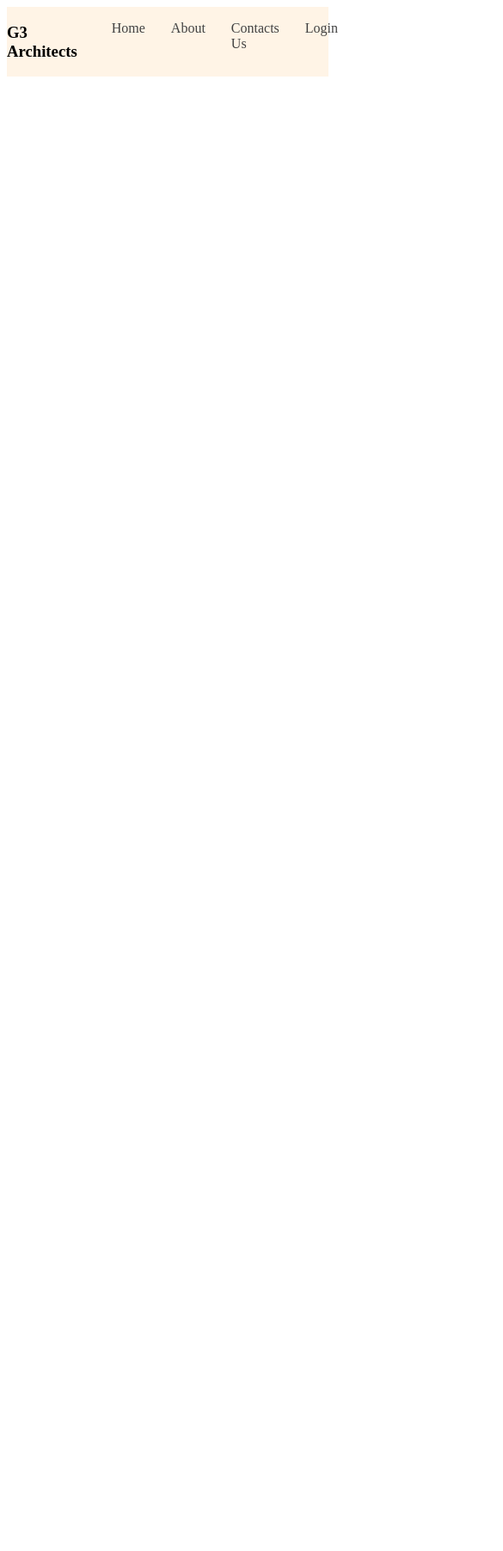
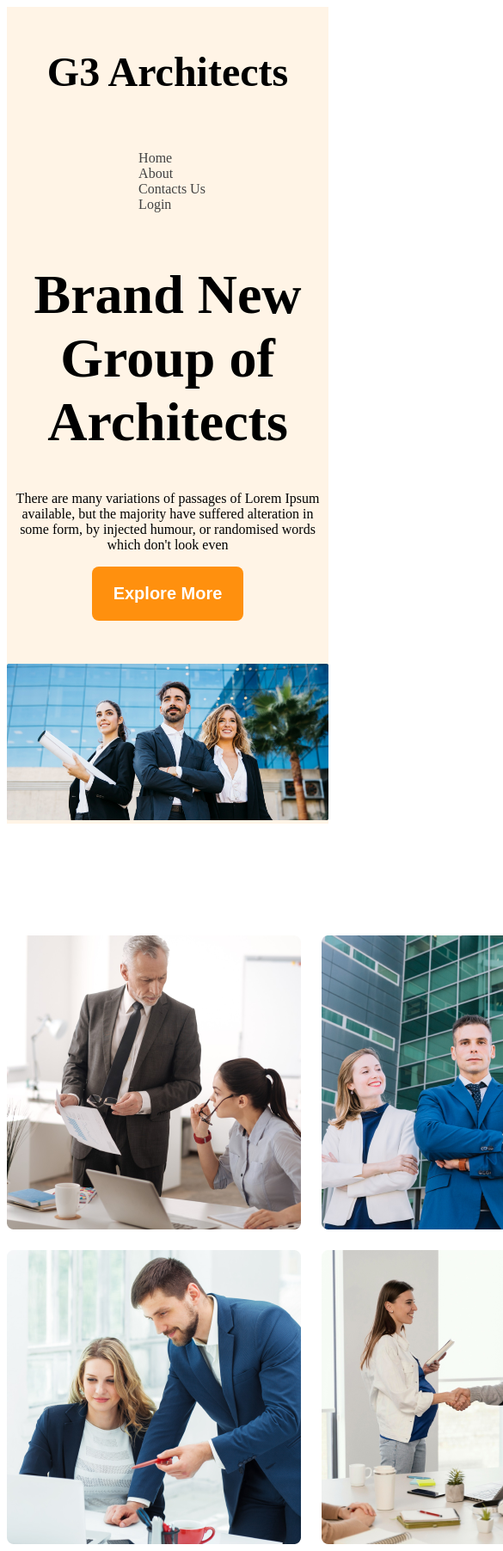
Before and after one commit to Niyamul-04/Architech-resouces, a plain HTML site: page index.html in a window 390 px wide. Shown: the top 1804 px of the page at 86% size, 585 px wide, since content can reach past the window. Before the commit the page ends 844 px from the top, so only its background shows below. Drawn offline with Linux system fonts and the light colour scheme.

Commit message:
Addedd team section with flex and grid layout

```diff
--- a/index.html
+++ b/index.html
@@ -26,11 +26,34 @@
 
               </nav>
               <div class="banner">
-
+              <div class="banner-content">
+                <h1 class="banner-tittle">
+                Brand New Group of Architects </h1>
+                <p class="baner-description">There are many variations of passages of Lorem Ipsum available, but the majority have suffered alteration in some form, by injected humour, or randomised words which don't look even</p>
+                <button class="btn-primary">Explore More</button>
+              </div>
+                <img class="banner-image" src="images/banner.png" alt="">
               </div>
     </header>
 
     <main>
+            <section class="teams display-flex">
+                <div class="team-img-container">
+                   <img src="images/team1.png" alt="">
+                   <img src="images/team2.png" alt="">
+                   <img src="images/team3.png" alt="">
+                   <img src="images/team4.png" alt="">
+                </div>
+                <div class="our-features">
+                    <h3 class="feature-tittle">
+                     <span id="quick-list" class="text-light-gray">Quick list</span> <span>of Our</span> <span>Features</span>
+                    </h3>
+                    <p class="feature-description">
+                        There are many variations of passages of Lorem Ipsum available, but the majority have suffered alteration in some form, by injected humour, or randomised words which don't look even
+                    </p>
+                    <button class="btn-primary">Explore More</button>
+                </div>
+            </section>
 
     </main>
 
--- a/styles/architech.css
+++ b/styles/architech.css
@@ -21,12 +21,35 @@
 .bg-light{
       background-color: rgba(255, 144, 14, 0.1);
 }
+.btn-primary{
+    background-color: #FF900E;
+    color: white;
+    padding: 20px 25px;
+    font-size: 1.25rem;
+    font-weight: 600;
+    border-radius: 8px;
+    border: none;
 
+}
+
+main{
+    max-width: 1440px;
+    margin: 0 auto;
+}
+main > section{
+      margin-top: 130px;
+}
 /* header styles */
 
 /* navbar related styles */
 .navbar{
     justify-content: space-between;
+    align-items: center;
+}
+
+.brand{
+    font-weight: 700;
+    font-size: 3rem;
 }
 
 .nav-item{
@@ -42,3 +65,45 @@
     max-width: 1440px;
     margin: 0 auto;
 }
+/* banner related styles */
+.banner-content{
+    max-width: 850px;
+    margin: 0 auto;
+    text-align: center;
+    margin-bottom: 50px;
+}
+.banner-tittle{
+    font-weight: 700;
+    font-size: 4rem;
+}
+.banner-image{
+    width: 100%;
+}
+/* team and features related styles */
+.teams{
+    align-items: center;
+}
+
+.team-img-container{
+    display: grid;
+    grid-template-columns: repeat(2, 1fr) ;
+    gap: 24px;
+}
+.our-features{
+    margin-left: 130px;
+    max-width: 530px;
+}
+.feature-tittle{
+    font-size: 2.8rem;
+    font-weight: 700;
+}
+#quick-list{
+    font-weight: 500;
+}
+/* responsive media query */
+@media screen and (max-width: 576px)
+{
+     .navbar, .nav-links {
+        flex-direction: column;
+     }
+}
```
